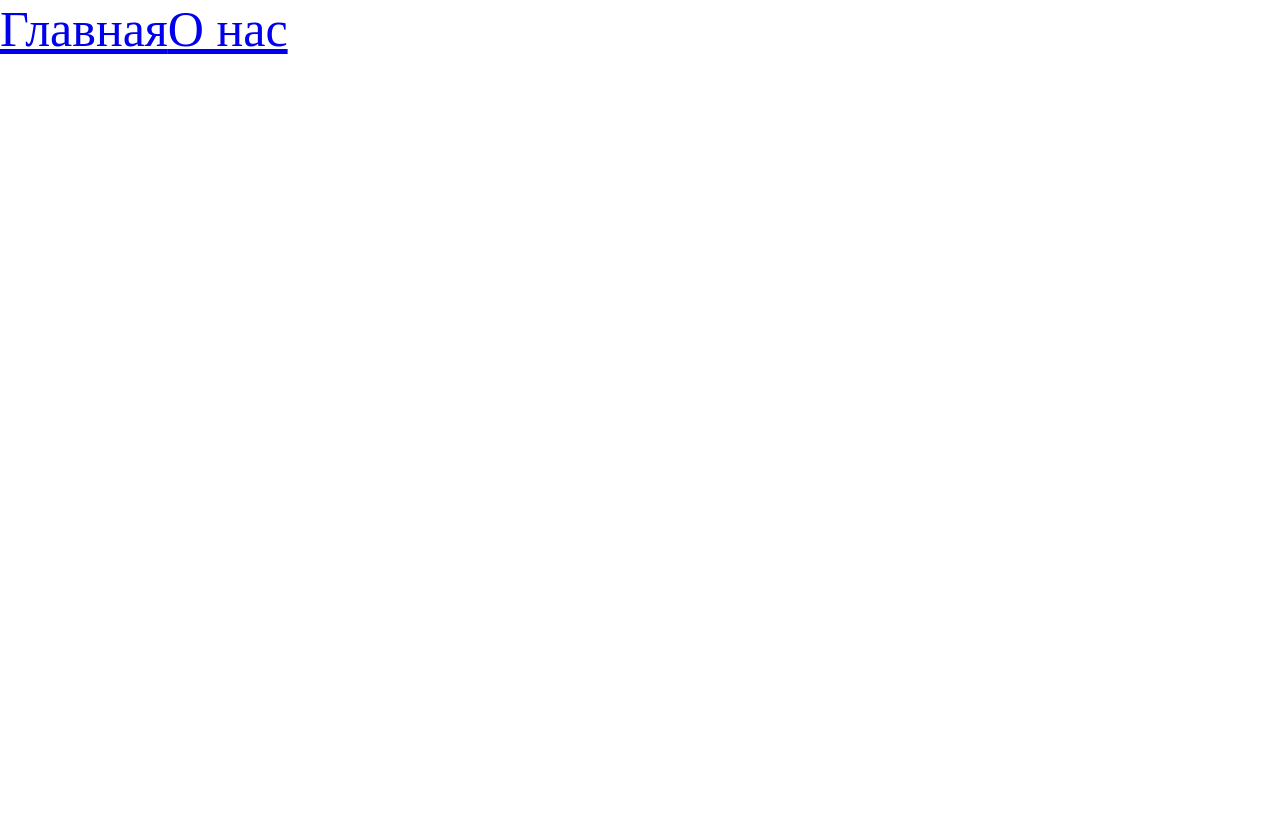
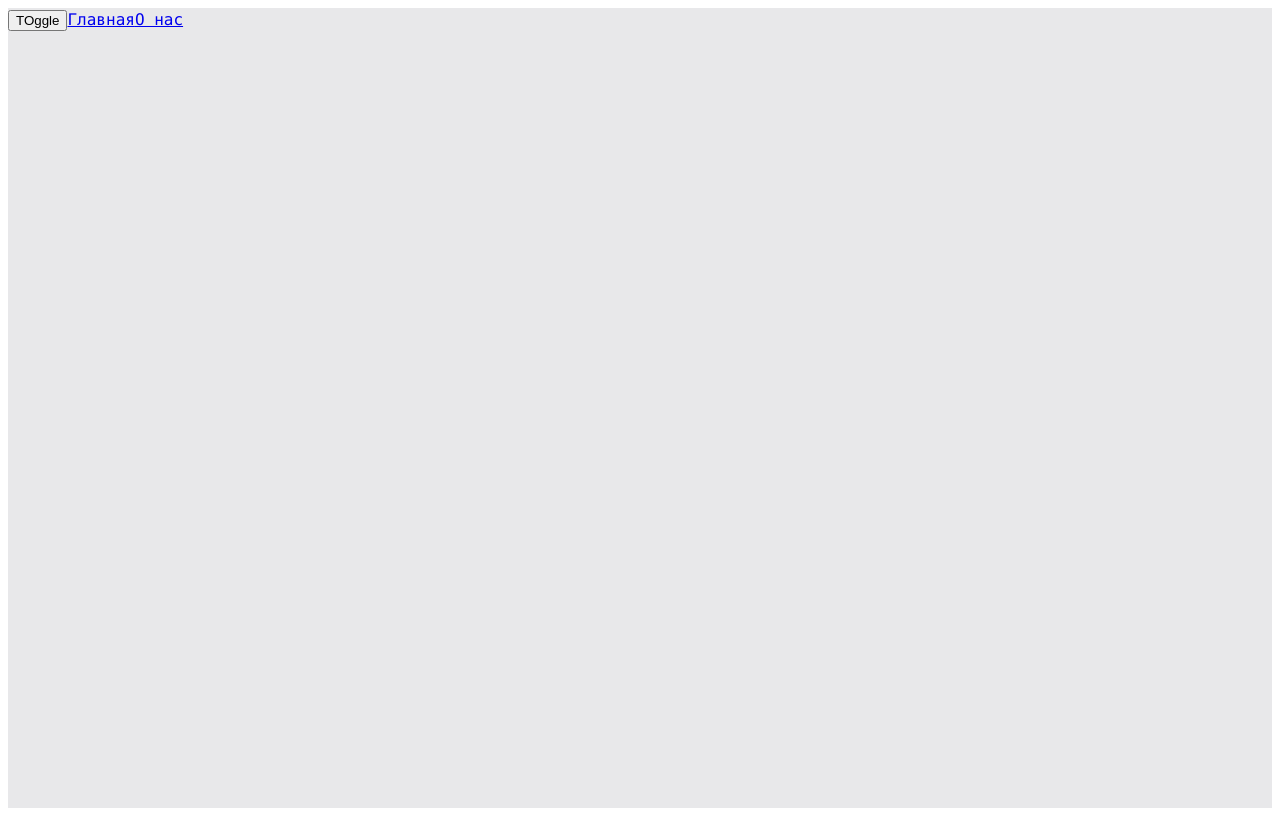
Before and after one commit to Mataew/myProject, a React app: page / in a window 1280 px wide. Built offline with nearby package versions, Linux system fonts and the light colour scheme.

Commit message:
BGZ-1.7.0 Организация стилей. Добавление тем.

```diff
--- a/src/App.tsx
+++ b/src/App.tsx
@@ -1,13 +1,20 @@
-import React, {Suspense} from 'react';
-import Counter from './components/Counter';
+import React, {Suspense, useContext, useState} from 'react';
 import {Routes, Route, Link} from 'react-router-dom';
-import './index.scss';
+import './styles/index.scss';
 import {AboutPageAsync} from "./pages/AboutPage/AboutPage.async";
 import {MainPageAsync} from "./pages/MainPage/MainPage.async";
+import {Theme, ThemeContext} from "./theme/ThemeContext";
+import {useTheme} from "./theme/useTheme";
+
+
 
 const App = () => {
+
+    const {theme, toggleTheme} = useTheme();
+
     return (
-        <div className="app">
+        <div className={`app ${theme}`}>
+            <button onClick={toggleTheme}>TOggle</button>
             <Link to={'/'}>Главная</Link>
             <Link to={'/about'}>О нас</Link>
             <Suspense fallback={<div>Loading...</div>}>
--- a/src/index.scss
+++ /dev/null
@@ -1,9 +0,0 @@
-* {
-  box-sizing: border-box;
-  padding: 0;
-  margin: 0;
-}
-
-.app {
-  font-size: 50px;
-}
--- a/src/index.tsx
+++ b/src/index.tsx
@@ -1,10 +1,13 @@
 import {render} from 'react-dom';
 import App from "./App";
 import {BrowserRouter} from "react-router-dom";
+import ThemeProvider from "./theme/ThemeProvider";
 
 render(
     <BrowserRouter>
-        <App/>
+        <ThemeProvider>
+            <App/>
+        </ThemeProvider>
     </BrowserRouter>,
     document.getElementById('root')
 )
--- /dev/null
+++ b/src/styles/index.scss
@@ -0,0 +1,13 @@
+@import "reset";
+@import "variables/global";
+@import "themes/dark";
+@import "themes/normal";
+
+.app {
+    font: var(--font-m);
+
+    background: var(--bg-color);
+    color: var(--primary-color);
+
+    min-height: 100vh;
+}
--- /dev/null
+++ b/src/styles/themes/dark.scss
@@ -0,0 +1,6 @@
+.app.dark {
+    --bg-color: #0e0e75;
+
+    --primary-color: #049604;
+    --secondary-color: #04ff04;
+}
--- /dev/null
+++ b/src/styles/themes/normal.scss
@@ -0,0 +1,6 @@
+.app.light {
+    --bg-color: #e8e8ea;
+
+    --primary-color: #0232c2;
+    --secondary-color: #0449e0;
+}
--- /dev/null
+++ b/src/styles/variables/global.scss
@@ -0,0 +1,11 @@
+:root {
+    --font-family-main: Consolas, "Times New Roman", Serif;
+
+    --font-size-m: 16px;
+    --font-line-m: 24px;
+    --font-m: var(--font-size-m) / var(--font-line-m) var(--font-family-main);
+
+    --font-size-l: 24px;
+    --font-line-l: 32px;
+    --font-l: var(--font-size-l) / var(--font-line-l) var(--font-family-main);
+}
--- /dev/null
+++ b/src/theme/ThemeContext.tsx
@@ -0,0 +1,15 @@
+import { createContext } from "react";
+
+export enum Theme {
+    LIGHT = 'light',
+    DARK = 'dark',
+}
+
+export interface ThemeContextProps {
+    theme?: Theme;
+    setTheme?: (theme: Theme) => void
+}
+
+export const ThemeContext = createContext<ThemeContextProps>({})
+
+export const LOCAL_STORAGE_THEME_KEY = 'theme';
--- /dev/null
+++ b/src/theme/ThemeProvider.tsx
@@ -0,0 +1,21 @@
+import React, {FC, useMemo, useState} from 'react';
+import {LOCAL_STORAGE_THEME_KEY, Theme, ThemeContext} from "./ThemeContext";
+
+const defaultTheme = localStorage.getItem(LOCAL_STORAGE_THEME_KEY) as Theme || Theme.LIGHT;
+const ThemeProvider: FC = ({children}) => {
+
+    const [theme, setTheme] = useState<Theme>(defaultTheme)
+
+    const defaultProps = useMemo(() => ({
+        theme: theme,
+        setTheme: setTheme
+    }), [theme])
+
+    return (
+        <ThemeContext.Provider value={defaultProps}>
+            {children}
+        </ThemeContext.Provider>
+    );
+};
+
+export default ThemeProvider;
--- /dev/null
+++ b/src/theme/useTheme.tsx
@@ -0,0 +1,24 @@
+import {LOCAL_STORAGE_THEME_KEY, Theme, ThemeContext} from "./ThemeContext";
+import {useContext} from "react";
+
+interface UseThemeResult {
+    toggleTheme: () => void;
+    theme: Theme
+}
+
+export function useTheme(): UseThemeResult {
+    const {theme, setTheme} = useContext(ThemeContext);
+
+    const toggleTheme = () => {
+        const newTheme = theme === Theme.DARK ? Theme.LIGHT : Theme.DARK;
+
+        setTheme(newTheme);
+
+        localStorage.setItem(LOCAL_STORAGE_THEME_KEY, newTheme)
+    }
+
+    return {
+        theme,
+        toggleTheme
+    }
+}
```
Also changed, not shown: src/styles/reset.scss (added).
